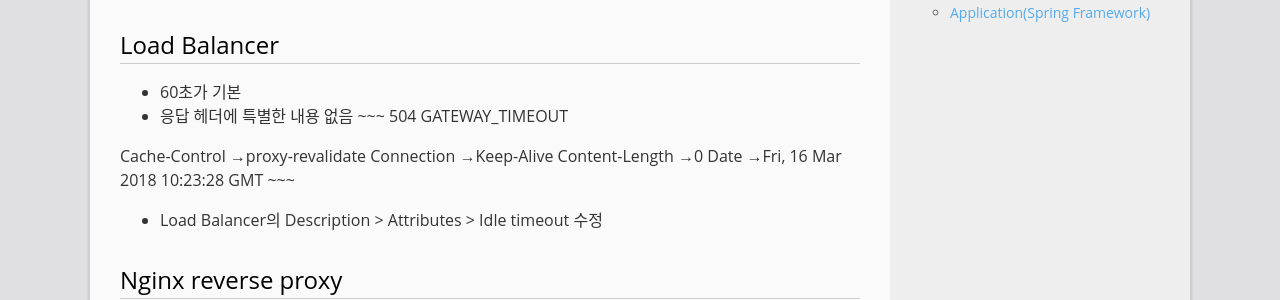
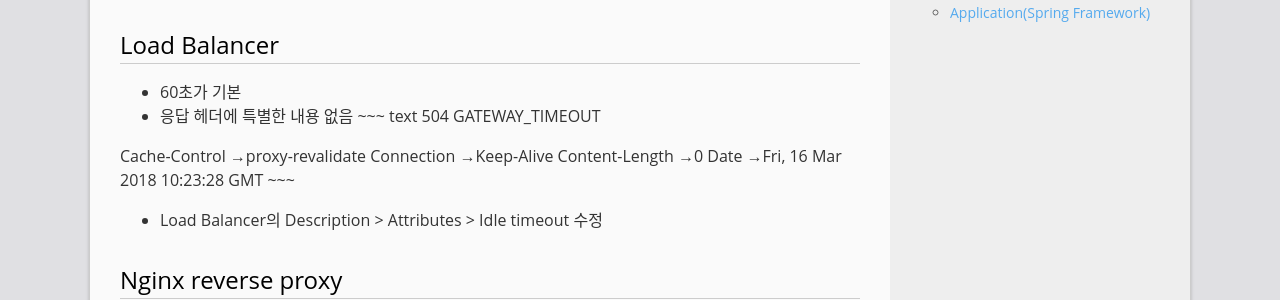
Before and after one commit to mystria/mystria.github.io, a Jekyll site: the page built from _posts/2018-03-16-fail-case-timeout-free-on-aws.md, in a window 1280 px wide and 900 px high, scrolled down 733 px. Shown: the part 155-455 px from the top of the window. Built offline with Jekyll 4.4.1, drawn with Linux system fonts in a browser that asks for light colours; comment, search, counter and statistics services are not loaded.

Commit message:
fix typo

```diff
--- a/_posts/2018-03-16-fail-case-timeout-free-on-aws.md
+++ b/_posts/2018-03-16-fail-case-timeout-free-on-aws.md
@@ -26,7 +26,7 @@ comments: true
 ## Load Balancer
   * 60초가 기본
   * 응답 헤더에 특별한 내용 없음
-  ~~~
+  ~~~ text
   504 GATEWAY_TIMEOUT
 
   Cache-Control →proxy-revalidate
```
